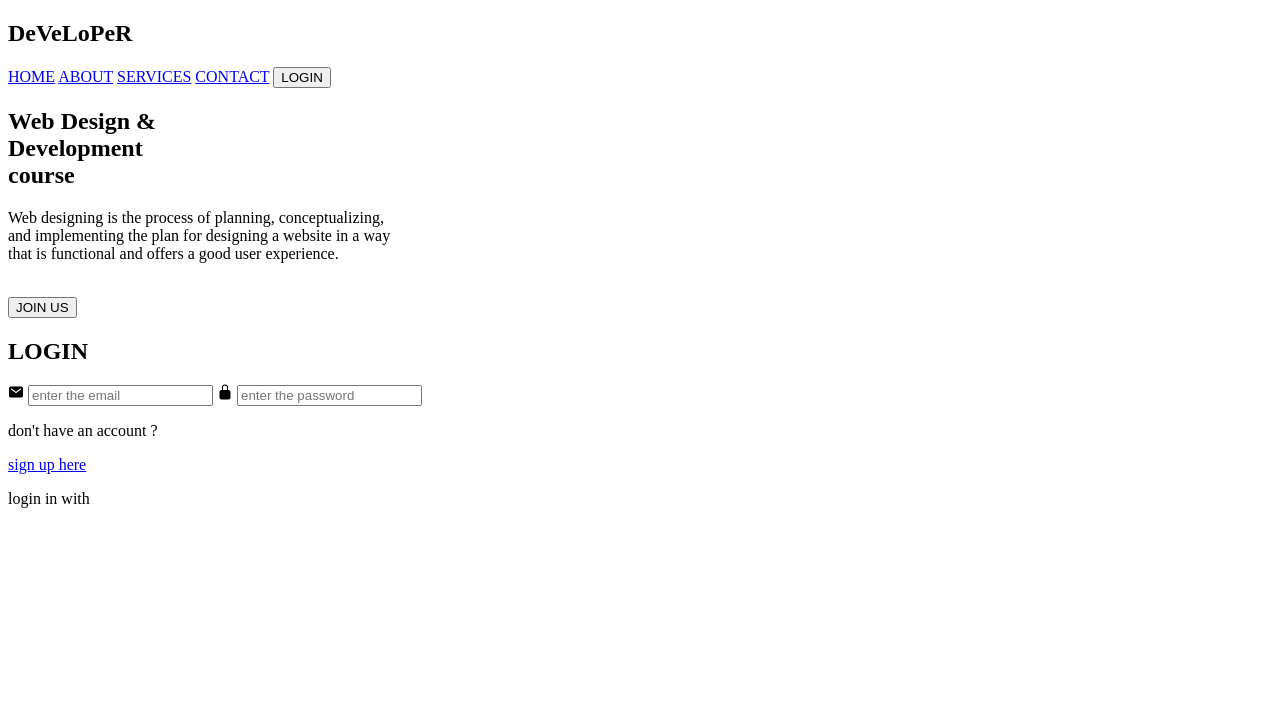
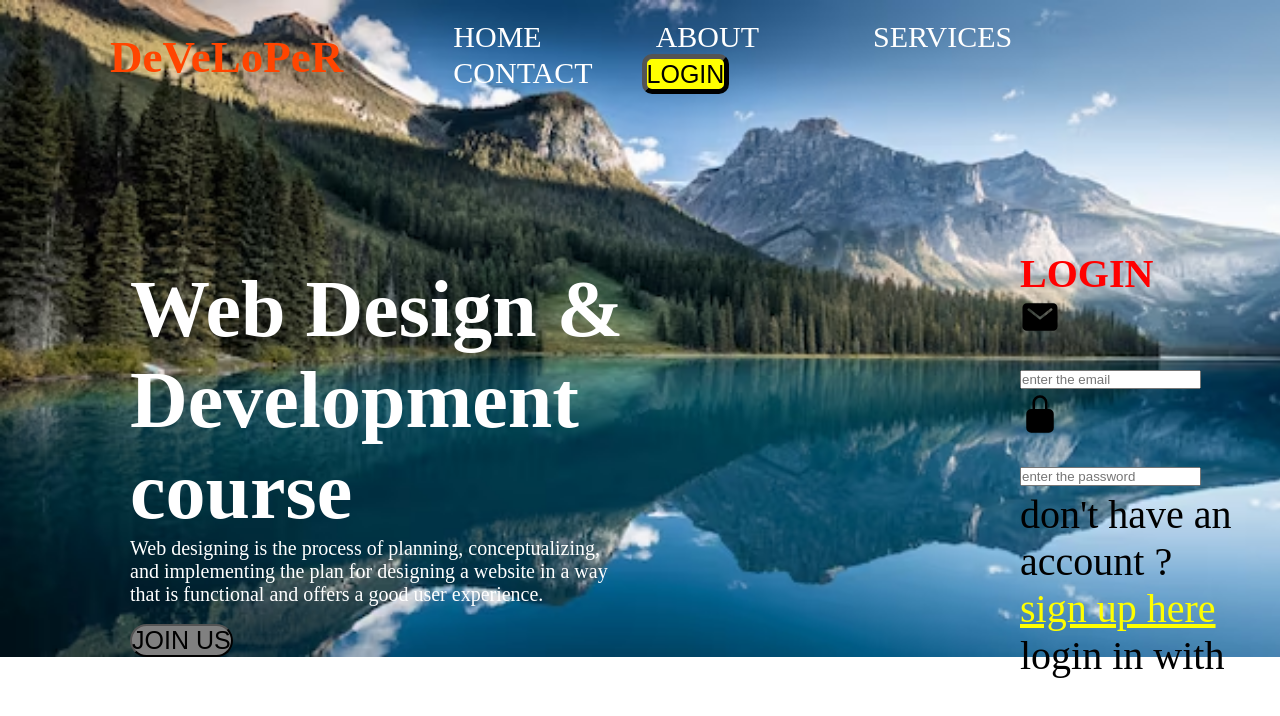
Before and after one commit to rajkumar-66/webdesignanddevelopmentcourse, a plain HTML site: page rev/index.html in a window 1280 px wide. Drawn offline with nearby package versions, Linux system fonts and the light colour scheme; files that its build step writes are made by us from their sources; files whose address does not match are found by name.

Commit message:
Add files via upload

```diff
--- a/rev/index.html
+++ b/rev/index.html
@@ -1,16 +1,16 @@
 <!DOCTYPE html>
 <head>
-    <link rel="stylesheet" href="/.raj.css">
+    <link rel="stylesheet" href="raj.css">
     <title>web development course</title>
 </head>
     <body>
         <header>
         <h2 class="logo">DeVeLoPeR</h2>
             <nav class="navigation">
-                    <a href="/.raj.html">HOME</a>
-                    <a href="/.about.html">ABOUT</a>
-                    <a href="/.services.html">SERVICES</a>
-                    <a href="/.anil.html">CONTACT</a>
+                    <a href="index.html">HOME</a>
+                    <a href="http://127.0.0.1:5500/about.html/.vscode/about.html">ABOUT</a>
+                    <a href="http://127.0.0.1:5500/services.html/.vscode/services.html">SERVICES</a>
+                    <a href="http://127.0.0.1:5500/anil.html/.vscode/anil.html">CONTACT</a>
             <button class="button">LOGIN</button>
             </nav>
         </header>
```
